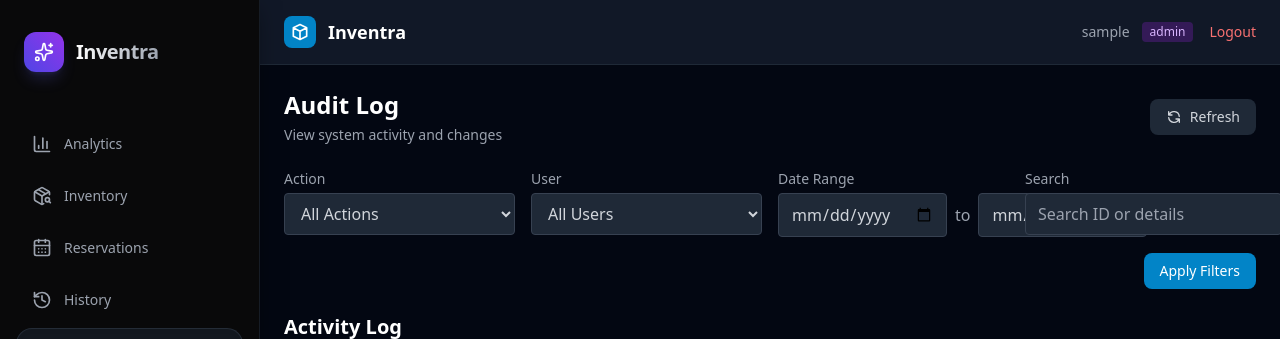
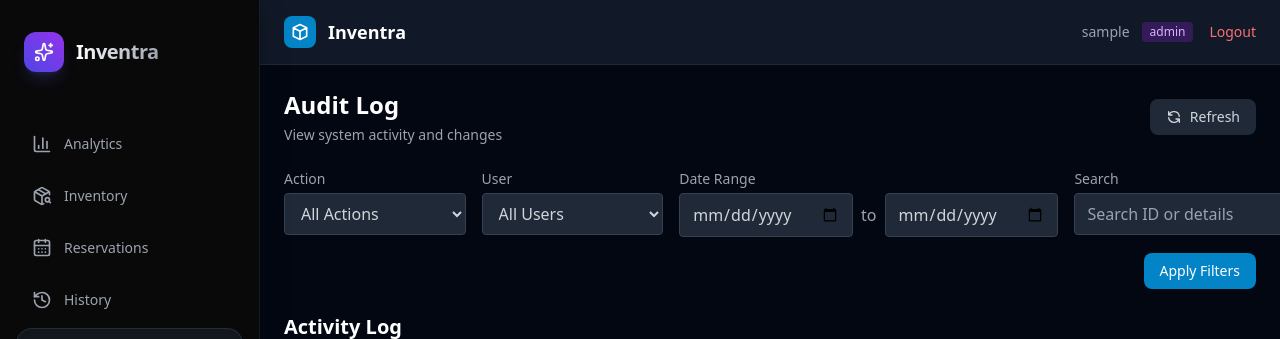
Before and after one commit to chaitanya-3006/Inventra, a Next.js app in the folder frontend/: page /admin/audit-log in a window 1280 px wide. Shown: the top 339 px of the page. Built offline with nearby package versions, Linux system fonts and the light colour scheme; no server answers; sample sign-in values are in the browser's storage.

Commit message:
Fix postgres UUID search and UI overlap

```diff
--- a/frontend/app/admin/audit-log/page.tsx
+++ b/frontend/app/admin/audit-log/page.tsx
@@ -131,7 +131,7 @@
 
           {/* Filters Section - customized for audit log */}
           <div className="mb-6">
-            <div className="grid grid-cols-1 md:grid-cols-2 lg:grid-cols-4 gap-4">
+            <div className="grid grid-cols-1 md:grid-cols-2 lg:grid-cols-5 gap-4">
               {/* Action Filter */}
               <div>
                 <label className="block text-sm font-medium text-gray-400 mb-1">Action</label>
@@ -168,7 +168,7 @@
               </div>
 
               {/* Date Range */}
-              <div className="col-span-2 lg:col-span-1">
+              <div className="col-span-1 md:col-span-2 lg:col-span-2">
                 <label className="block text-sm font-medium text-gray-400 mb-1">Date Range</label>
                 <div className="flex items-center gap-2">
                   <input
@@ -194,7 +194,7 @@
               </div>
 
               {/* Search */}
-              <div className="col-span-2 lg:col-span-1">
+              <div className="col-span-1 md:col-span-2 lg:col-span-1">
                 <label className="block text-sm font-medium text-gray-400 mb-1">Search</label>
                 <div className="flex items-center gap-2">
                   <input
@@ -211,7 +211,7 @@
               </div>
 
               {/* Apply Button */}
-              <div className="col-span-1 lg:col-span-4 flex justify-end mt-4 md:mt-0">
+              <div className="col-span-1 md:col-span-2 lg:col-span-5 flex justify-end mt-4 md:mt-0">
                 <button
                   onClick={fetchData}
                   className="px-4 py-2 bg-brand-600 hover:bg-brand-500 text-white rounded-lg text-sm font-medium transition"
```
Also changed, not shown: 1 other file (tests, documents, lock files or other folders).
